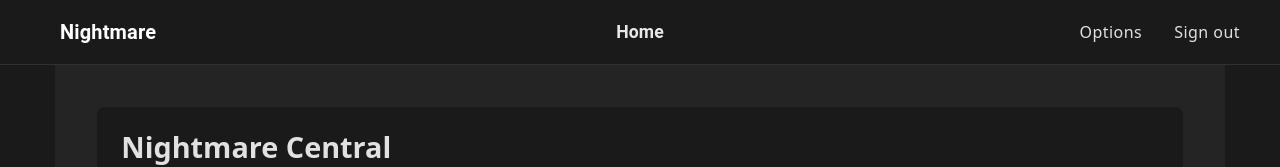
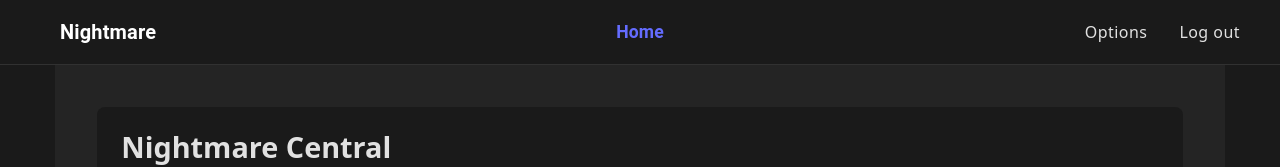
Before and after one commit to KarolisPetrovskis/Nightmare, a React (Vite) app in the folder frontend/: page / in a window 1280 px wide. Shown: the top 167 px of the page. Built offline with nearby package versions, Linux system fonts and the light colour scheme; no server answers; some icons are missing.

Commit message:
better navbar

```diff
--- a/frontend/src/components/NavBar/NavBar.module.css
+++ b/frontend/src/components/NavBar/NavBar.module.css
@@ -48,6 +48,12 @@
   font-weight: 700 !important;
   color: #fff !important;
   font-size: 1.25rem !important;
+  cursor: pointer !important;
+  transition: color 0.3s ease !important;
+}
+
+.businessName:hover {
+  color: #646cff !important;
 }
 
 .pageTitle {
@@ -55,6 +61,6 @@
   left: 50%;
   transform: translateX(-50%);
   font-weight: 600 !important;
-  color: rgba(255, 255, 255, 0.9) !important;
+  color: #646cff !important;
   font-size: 1.1rem !important;
 }
--- a/frontend/src/components/NavBar/Navbar.tsx
+++ b/frontend/src/components/NavBar/Navbar.tsx
@@ -1,5 +1,5 @@
 import { AppBar, Toolbar, Button, Box, Typography } from '@mui/material';
-import { useLocation } from 'react-router-dom';
+import { useLocation, useNavigate } from 'react-router-dom';
 import styles from './Navbar.module.css';
 import NightlightRoundIcon from '@mui/icons-material/NightlightRound';
 
@@ -12,6 +12,7 @@ const links = [
 
 export default function Navbar() {
   const location = useLocation();
+  const navigate = useNavigate();
 
   const getCurrentPageTitle = () => {
     if (location.pathname.startsWith('/current-schedule-management/')) {
@@ -25,7 +26,7 @@ export default function Navbar() {
   return (
     <AppBar position="sticky" className={styles.appBar}>
       <Toolbar className={styles.toolbar}>
-        <Typography variant="h6" className={styles.businessName} sx={{ display: 'flex', alignItems: 'center', gap: '0.5rem' }}>
+        <Typography variant="h6" className={styles.businessName} sx={{ display: 'flex', alignItems: 'center', gap: '0.5rem' }} onClick={() => navigate('/')}>
           <NightlightRoundIcon fontSize="large"/> Nightmare
         </Typography>
 
@@ -35,7 +36,7 @@ export default function Navbar() {
 
         <Box className={styles.rightButtons}>
           <Button className={styles.navButton} onClick={() => {}}>Options</Button>
-          <Button className={styles.navButton} onClick={() => {}}>Sign out</Button>
+          <Button className={styles.navButton} onClick={() => navigate('/login')}>Log out</Button>
         </Box>
       </Toolbar>
     </AppBar>
```
